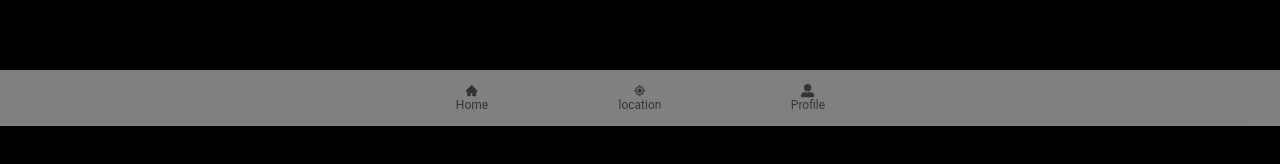
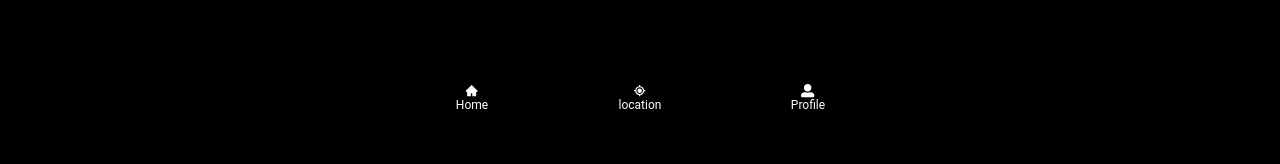
Before and after one commit to Shaky-Sahil/Miniproject, a React (Create React App) app: page /location in a window 1280 px wide. Shown: the part 674-838 px from the top of the page. Built offline with nearby package versions, Linux system fonts and the light colour scheme.

Commit message:
expand btn fixed

```diff
--- a/src/App.css
+++ b/src/App.css
@@ -27,7 +27,7 @@
   width: 90vw;
   margin-left: 5vw;
   text-align: center;
-
+  content: 'expand';
   color: white;
   background-color: rgb(116, 107, 107);
 }
@@ -81,7 +81,6 @@ background: linear-gradient(90deg, rgba(2,0,36,1) 0%, rgba(5,38,58,1) 0%, rgba(2
 }
 
 .home{
-  background: rgb(13,23,28);
-background: radial-gradient(circle, rgba(13,23,28,1) 0%, rgba(0,0,0,1) 100%, rgba(0,0,0,1) 100%);
+background-color: black;
 height: 100vh;
 }
--- a/src/components/Bottomnav.jsx
+++ b/src/components/Bottomnav.jsx
@@ -11,12 +11,15 @@ const Bottomnav = () => {
   return (
     <div>
       <BottomNavigation
-      sx={{ position: 'fixed', bottom: 0, left: 0, right: 0,bgcolor:'grey' }}
+      sx={{ position: 'fixed', bottom: 0, left: 0, right: 0,bgcolor:'black' }}
   showLabels
 >
-  <BottomNavigationAction label="Home" icon={<AiFillHome />} onClick={()=>{navigate('/mapview')}}/>
-  <BottomNavigationAction label="location" icon={<BiCurrentLocation/>} onClick={()=>{navigate('/location')}}/>
-  <BottomNavigationAction label="Profile" icon={<FaUserAlt/>} onClick={()=>{navigate('/userprofile')}}/>
+  <BottomNavigationAction label="Home" icon={<AiFillHome color='white'/>} onClick={()=>{navigate('/mapview')}}
+  sx={{color:'white'}}/>
+  <BottomNavigationAction label="location" icon={<BiCurrentLocation color='white'/>} onClick={()=>{navigate('/location')}}
+  sx={{color:'white'}}/>
+  <BottomNavigationAction label="Profile" icon={<FaUserAlt color='white'/>} onClick={()=>{navigate('/userprofile')}}
+  sx={{color:'white'}}/>
 </BottomNavigation>
     </div>
   )
--- a/src/components/Getstarted.jsx
+++ b/src/components/Getstarted.jsx
@@ -1,10 +1,11 @@
 import React from "react"
 import "./Getstarted.css"
-import { Link } from "react-router-dom";
+import { Link, useNavigate } from "react-router-dom";
 import logo from "../images/logo4.png"
 
+
 export const Getstarted = () => {
-
+    const navigate = useNavigate()
     const myStyle1={
         backgroundImage: "url('https://wallpaperaccess.com/full/5323823.jpg')",
         height: '100vh',
@@ -20,9 +21,8 @@ export const Getstarted = () => {
 
                 </h1>
                 <div className="get-button">
-                <Link style={{textDecoration:"none", color:"Black"}}to="/homepage">
-                        <button className="embark">EMBARK</button>
-                </Link>
+
+                        <button className="embark" onClick={()=>navigate('/homepage')}>EMBARK</button>
                 </div>
             </div>
         </>
--- a/src/components/Mapview.jsx
+++ b/src/components/Mapview.jsx
@@ -75,7 +75,7 @@ const handleExpand = event => {
       </Map>
     </div>
     <div className='exp' onClick={handleExpand}>
-        Expand
+    {isActive ? 'Minimize' : 'Expand'}
       </div>
     </div>
     {/* <Link style={{textDecoration:"none", color:"Black"}}to="/userprofile">
```
